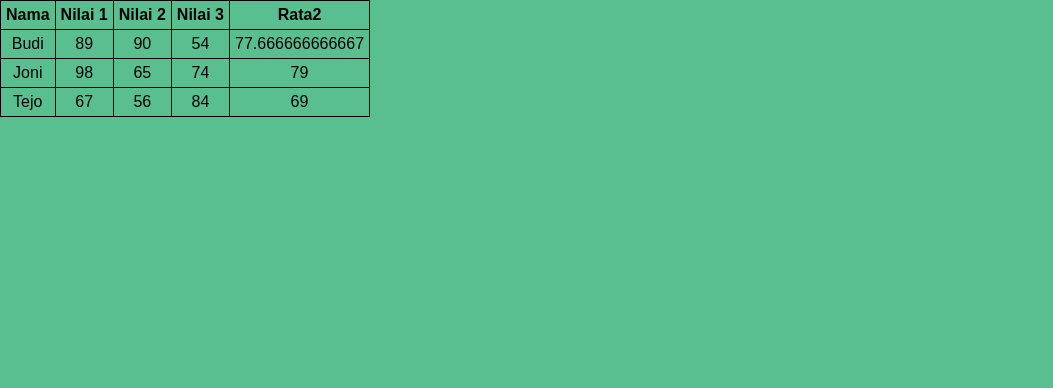
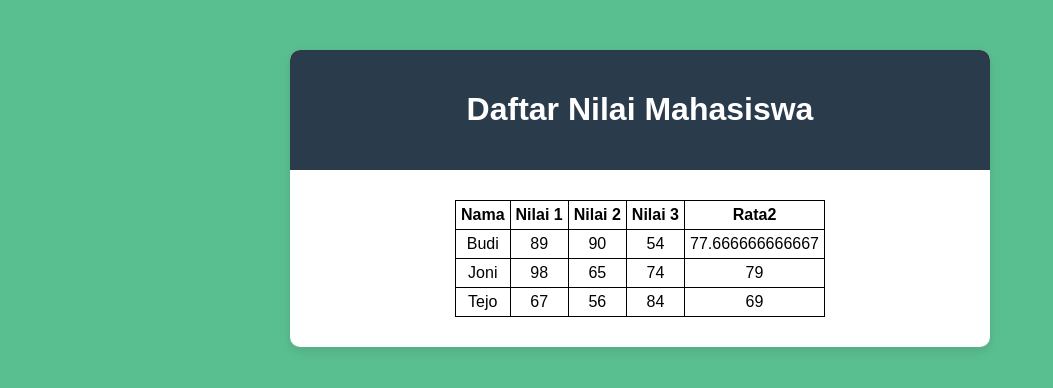
Before and after one commit to Oopirata/PBP_B1, a PHP site: page /Pertemuan2.php in a window 1280 px wide. Shown: the top 388 px of the page, without its empty margins (0-1053 px from the left). Run offline with PHP 8.4, Linux system fonts and the light colour scheme.

Commit message:
Refactor form layout for improved readability and organization

```diff
--- a/Pertemuan 2/Pertemuan2.php
+++ b/Pertemuan 2/Pertemuan2.php
@@ -10,7 +10,9 @@
             border-collapse: collapse;
             padding: 5px;
             text-align: center;
+            margin:auto;
         }
+
         body {
             background-color: #5abf90;
             font-family: Arial, sans-serif;
@@ -26,6 +28,17 @@
             box-shadow: 0px 4px 12px rgba(0, 0, 0, 0.1);
             border-radius: 10px;
         }
+
+        .title {
+            display: flex;
+            justify-content: center;
+            align-items: center;
+            background-color: #2a3b4c;
+            color: white;
+            padding: 20px;
+            border-radius: 10px 10px 0 0;
+            margin: -30px -30px 30px -30px;
+        }
     </style>
 </head>
 <body>
@@ -38,6 +51,10 @@
     }
 
     function print_mhs($array_mhs) {
+        echo "<div class ='container'>";
+            echo "<div class='title'>";
+                echo "<h1>Daftar Nilai Mahasiswa</h1>";
+            echo "</div>";
             echo "<table>";
             echo "<tr><th>Nama</th><th>Nilai 1</th><th>Nilai 2</th><th>Nilai 3</th><th>Rata2</th></tr>";
 
@@ -53,6 +70,7 @@
             }
 
             echo "</table>";
+        echo "</div>";
     }
 
     $array_mhs = array(
```
Lines whose indentation alone changed are shown as unchanged.
